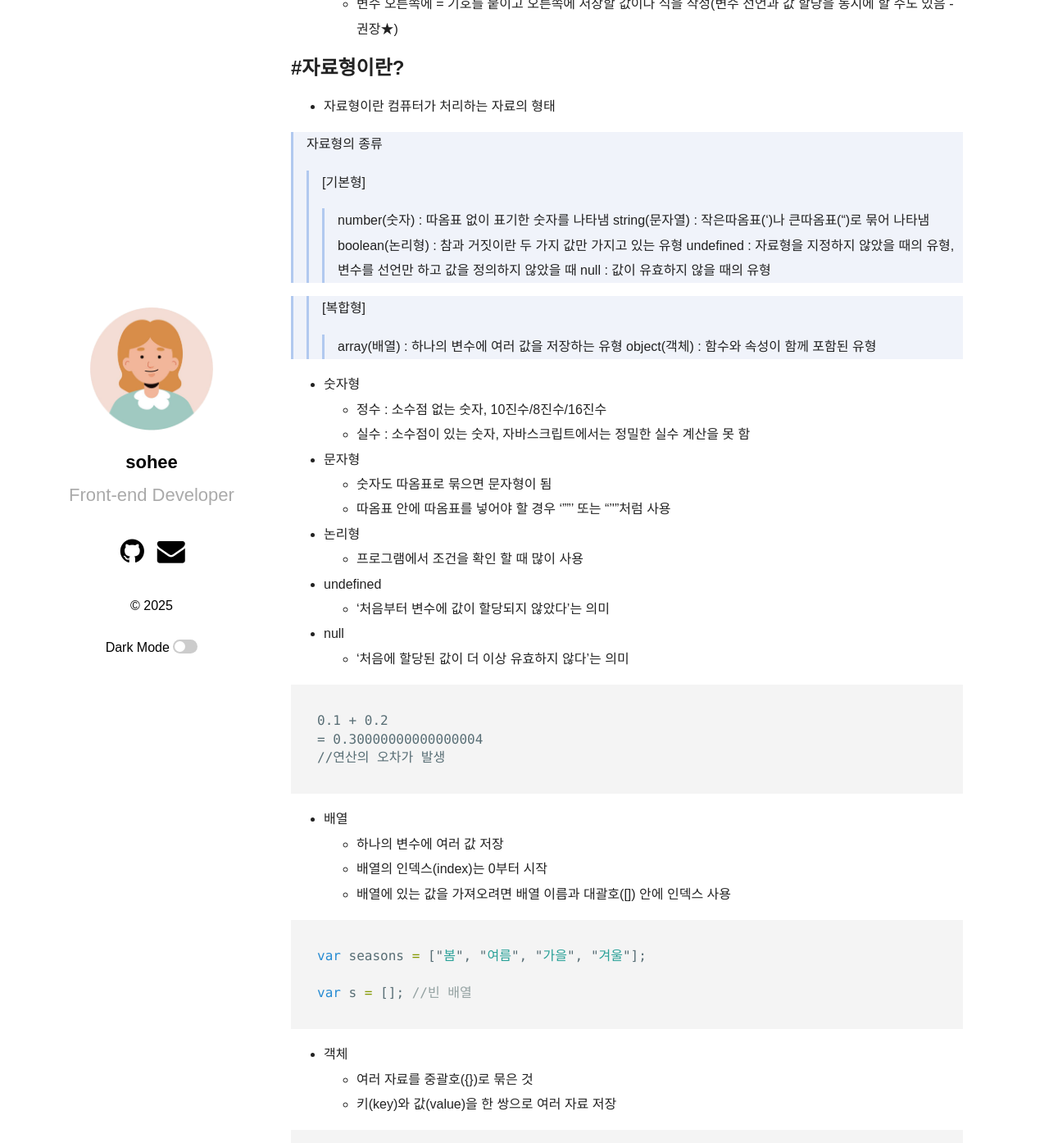
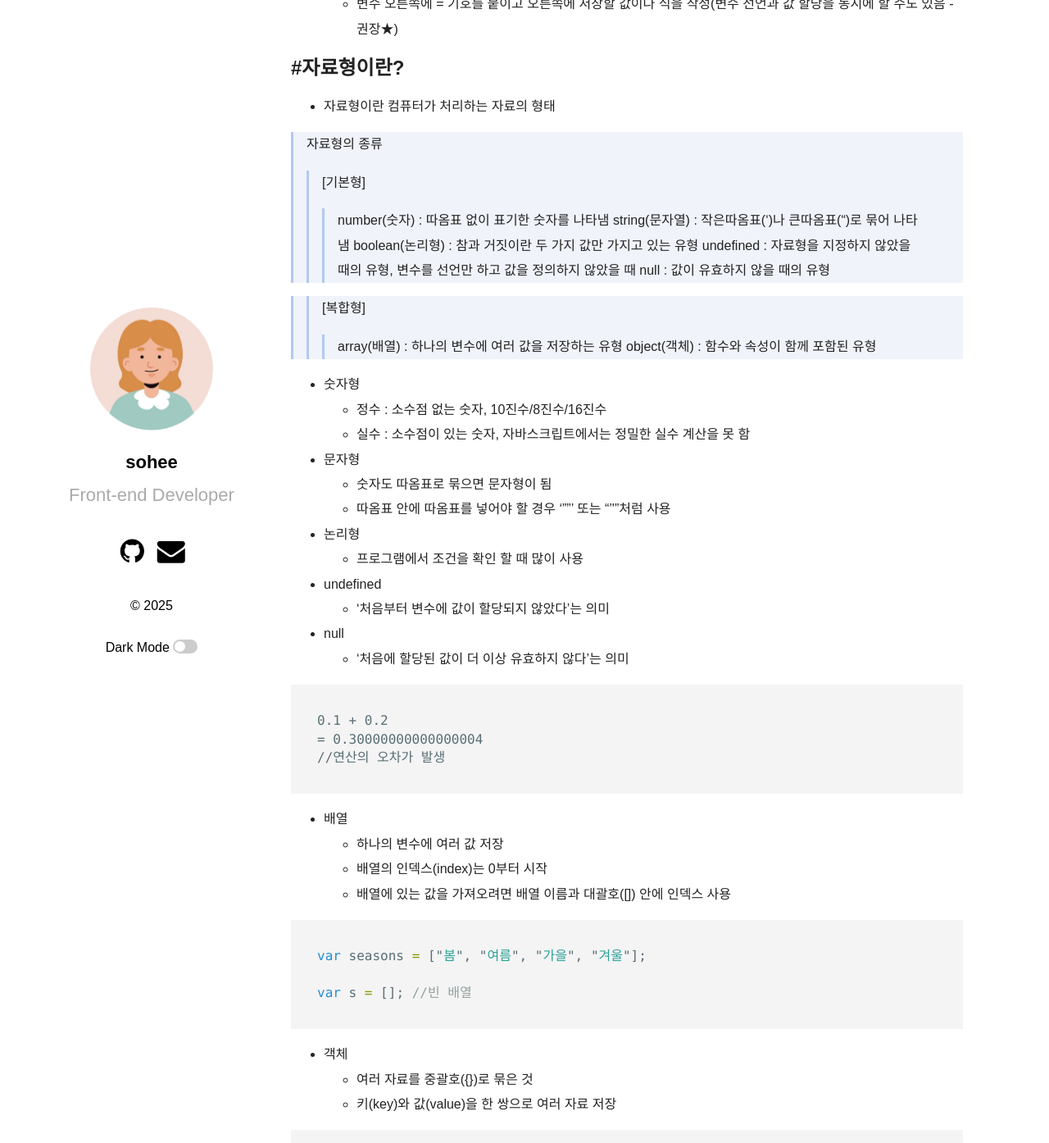
Before and after one commit to shkim00216/shkim00216.github.io, a Jekyll site: the page built from _posts/2025-01-16-javascript.md, in a window 1280 px wide and 1400 px high, scrolled down 2214 px. Shown: the top 1394 px of the window at 82% size. Built offline with Jekyll 4.4.1, drawn with Linux system fonts in a browser that asks for light colours; some web fonts are replaced.

Commit message:
Update _syntax.scss

```diff
--- a/_sass/_syntax.scss
+++ b/_sass/_syntax.scss
@@ -29,7 +29,7 @@ blockquote {
   border-left: 3px solid #b1c9ef;
   margin: 0;
   background-color: #f0f3fa;
-  padding-left: 1rem;
+  padding: 0 1rem;
 }
 .dark blockquote {
   border-left: 3px solid #638ecb;
```
